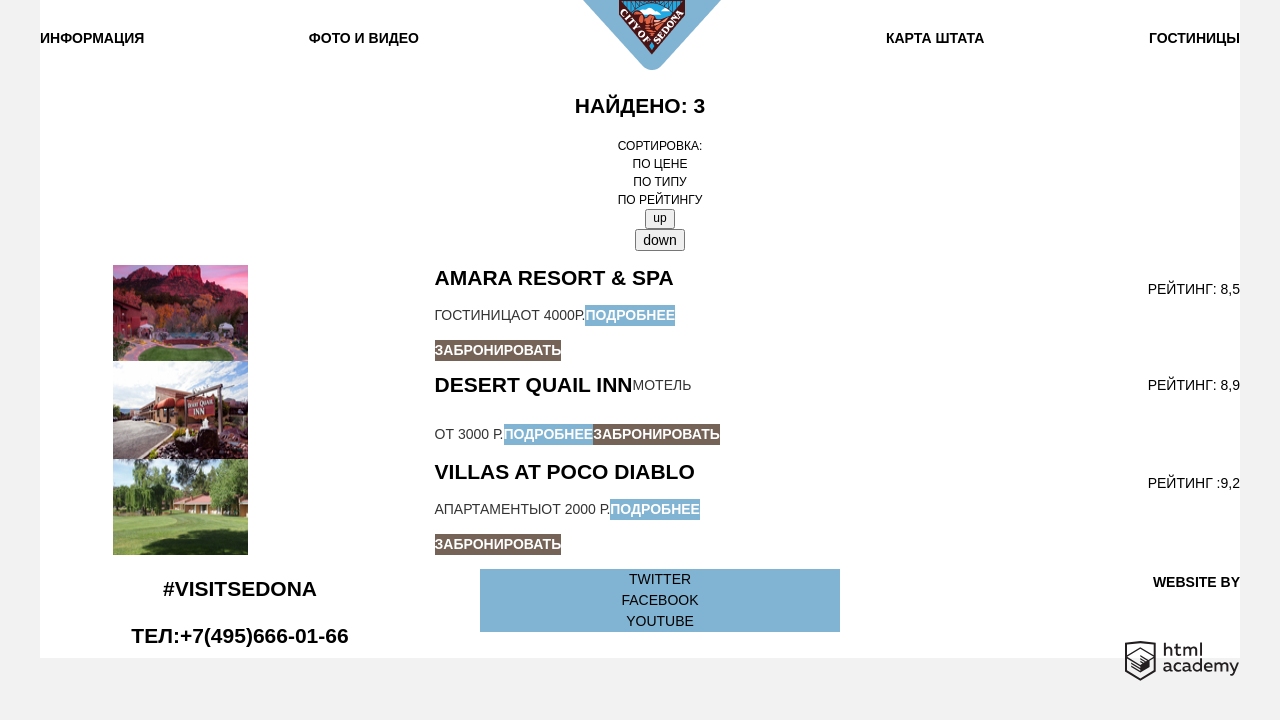
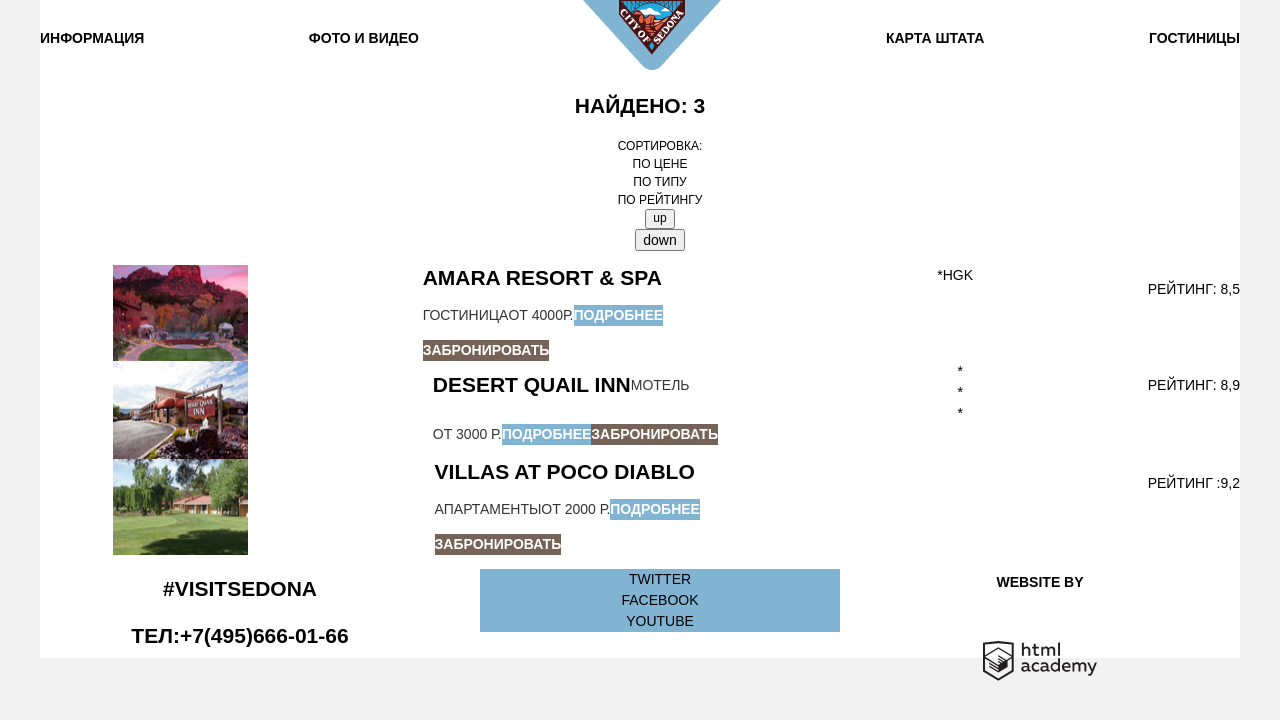
Before and after one commit to xoxainn/1170301-sedona-29, a plain HTML site: page hotels.html in a window 1280 px wide. Drawn offline with Linux system fonts and the light colour scheme; a web font is replaced by a local one.

Commit message:
Изображения

```diff
--- a/css/style.css
+++ b/css/style.css
@@ -303,7 +303,7 @@ ul {
 
 
 .site-creator {
-  text-align: right;
+  text-align: center;
   font-size: 14px;
   line-height: 26px;
   color: var(--basic-black);
--- a/hotels.html
+++ b/hotels.html
@@ -58,7 +58,7 @@
             <a class="booking white-text" href="">забронировать</a>
           </div>
           <ul class="rating">
-            <li class="rating__item"></li>
+            <li class="rating__item">*hgk</li>
             <li class="rating__item"></li>
             <li class="rating__item"></li>
             <li class="rating__item"></li>
@@ -77,9 +77,9 @@
             <a class="booking white-text" href="">забронировать</a>
           </div>
           <ul class="rating">
-            <li class="rating__item"></li>
-            <li class="rating__item"></li>
-            <li class="rating__item"></li>
+            <li class="rating__item">*</li>
+            <li class="rating__item">*</li>
+            <li class="rating__item">*</li>
           </ul>
           <p class="rating__text">рейтинг: 8,9</p>
 
```
